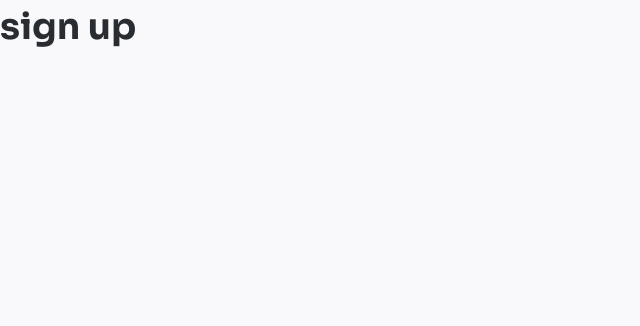
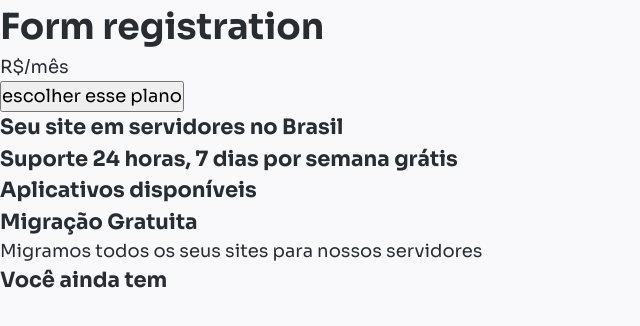
Before and after one commit to sidneyfrancois/desafio-adoorei, a Vue app: page /register in a window 1280 px wide. Shown: the top 326 px of the page, without its empty margins (0-640 px from the left). Built offline with nearby package versions, Linux system fonts and the light colour scheme.

Commit message:
refactor: use of handle function on click to change route

```diff
--- a/src/Views/SignUp.vue
+++ b/src/Views/SignUp.vue
@@ -1,3 +1,8 @@
+<script setup>
+import FormRegistration from "@/components/FormRegistration.vue";
+import Plan from "@/components/Plan.vue";
+</script>
 <template>
-  <h1>sign up</h1>
+  <FormRegistration />
+  <Plan />
 </template>
--- a/src/components/FormRegistration.vue
+++ b/src/components/FormRegistration.vue
@@ -0,0 +1,3 @@
+<template>
+  <h1>Form registration</h1>
+</template>
--- a/src/components/Plan.vue
+++ b/src/components/Plan.vue
@@ -1,4 +1,8 @@
 <script setup>
+import { useRouter } from "vue-router";
+
+const router = useRouter();
+
 defineProps({
   name: String,
   price: String,
@@ -10,6 +14,10 @@ defineProps({
   applicationsAvailable: Array,
   additionalFeatures: Array,
 });
+
+function handleSelectPlan() {
+  router.push({ path: "register" });
+}
 </script>
 <template>
   <div v-if="isMostUsed">mais usado</div>
@@ -18,11 +26,7 @@ defineProps({
   <p v-else>R${{ price }}/mês</p>
   <p>{{ description }}</p>
   <p>{{ targetAudience }}</p>
-  <div>
-    <router-link to="/register">
-      <button>escolher esse plano</button>
-    </router-link>
-  </div>
+  <button @click="handleSelectPlan">escolher esse plano</button>
   <div v-if="isFree">
     <h3>Seu site em servidores <label>no Estados Unidos</label></h3>
   </div>
```
